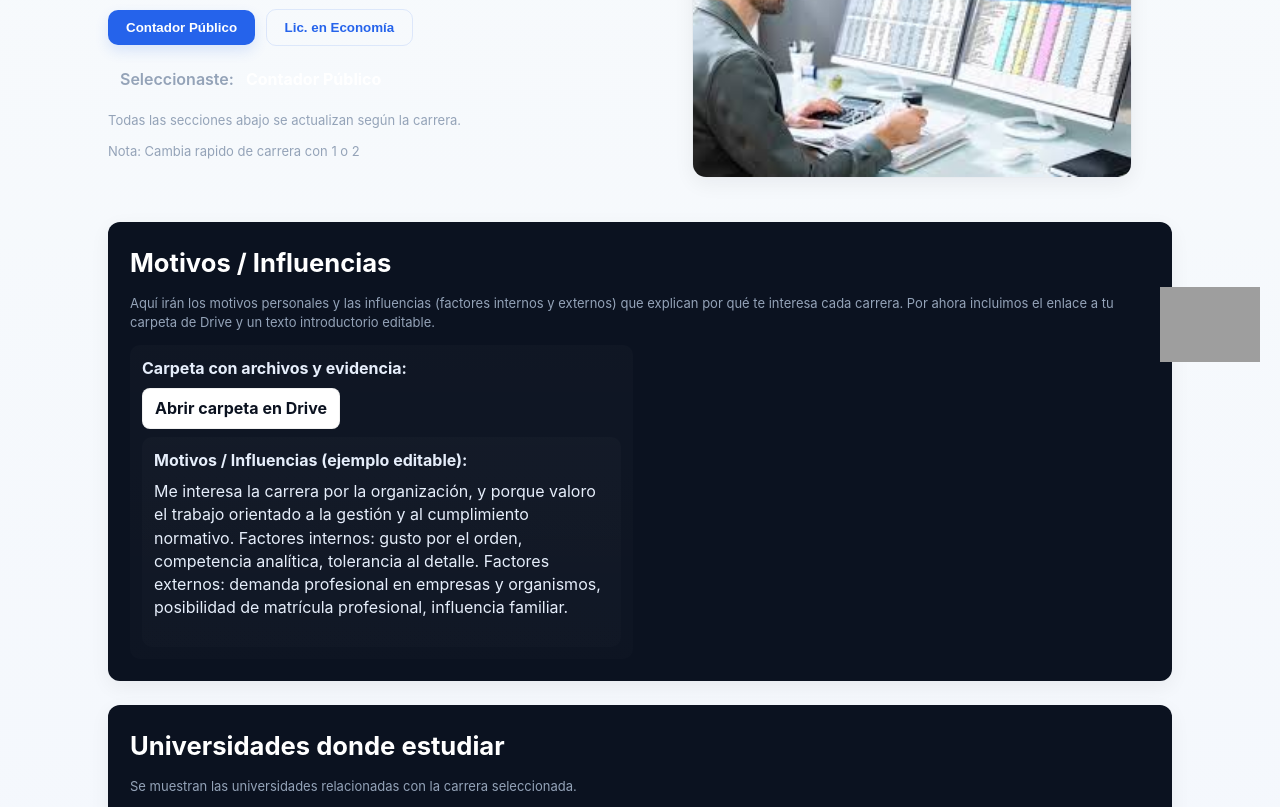
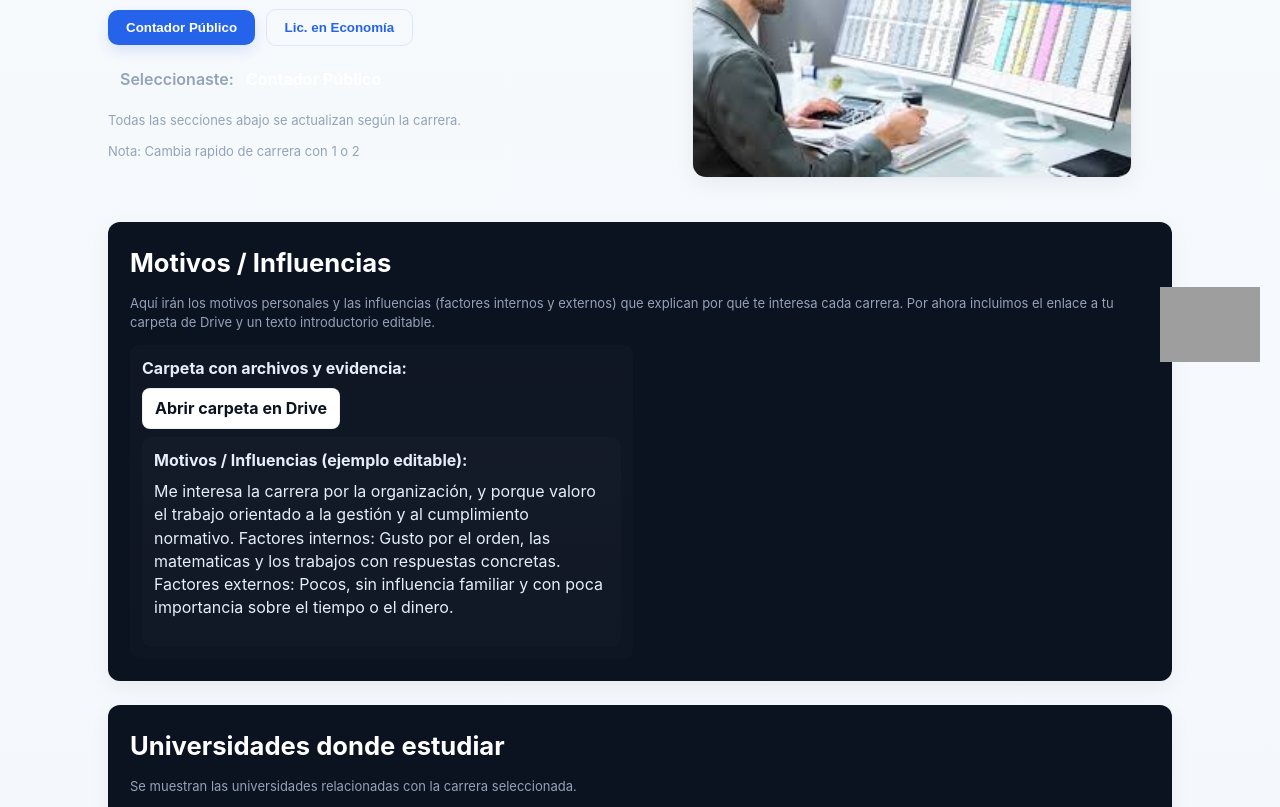
Before and after one commit to Simy492/Carreras, a plain HTML site: page index.html in a window 1280 px wide. Shown: the part 263-1070 px from the top of the page. Drawn offline with Linux system fonts and the light colour scheme; grey boxes are pictures that could not be loaded.

Commit message:
Update index.html

```diff
--- a/index.html
+++ b/index.html
@@ -182,8 +182,8 @@
           <strong>Motivos / Influencias (ejemplo editable):</strong>
           <p style="margin-top:8px;color: #e6eefb" id="motivo-parrafo">
             Me interesa la carrera por la organización, y porque valoro el trabajo orientado a la gestión y al cumplimiento normativo.
-            Factores internos: gusto por el orden, competencia analítica, tolerancia al detalle.
-            Factores externos: demanda profesional en empresas y organismos, posibilidad de matrícula profesional, influencia familiar.
+            Factores internos: Gusto por el orden, las matematicas y los trabajos con respuestas concretas.
+            Factores externos: Pocos, sin influencia familiar y con poca importancia sobre el tiempo o el dinero.
           </p>
                   </div>
       </div>
```
